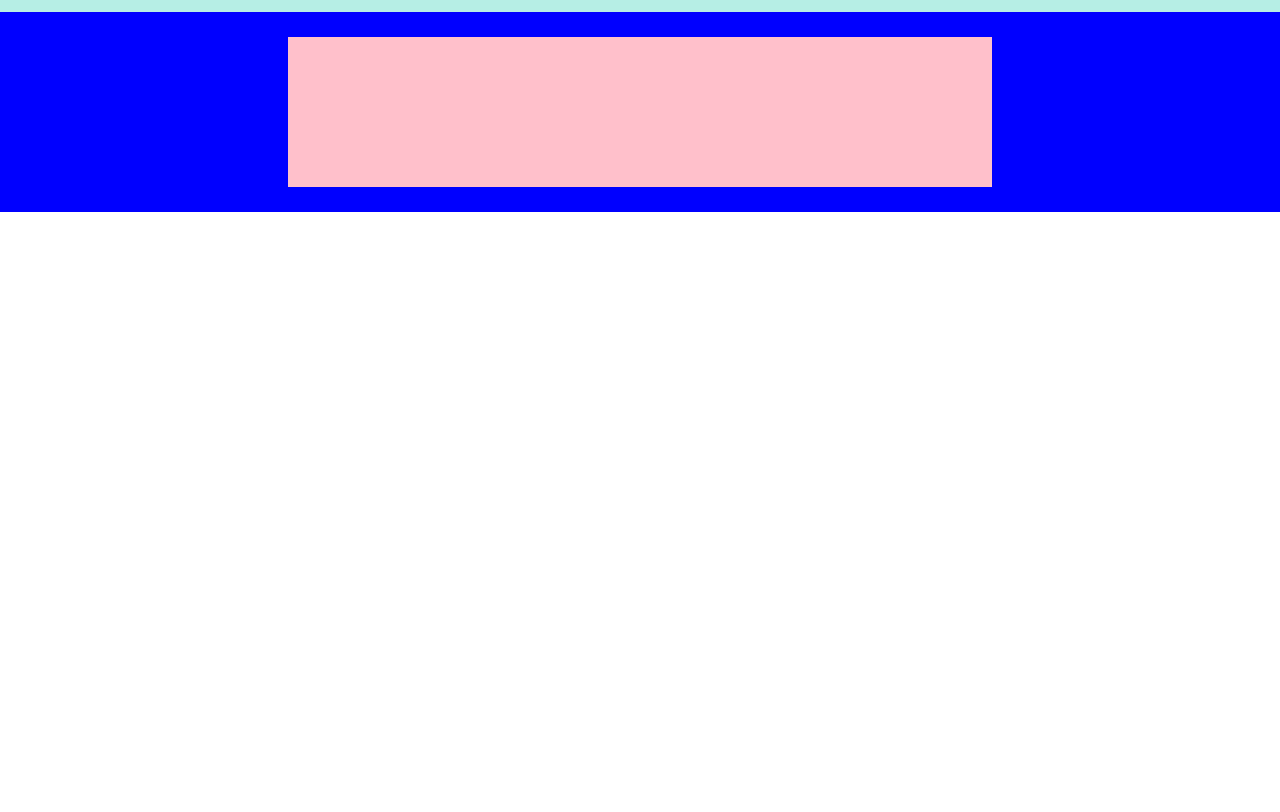
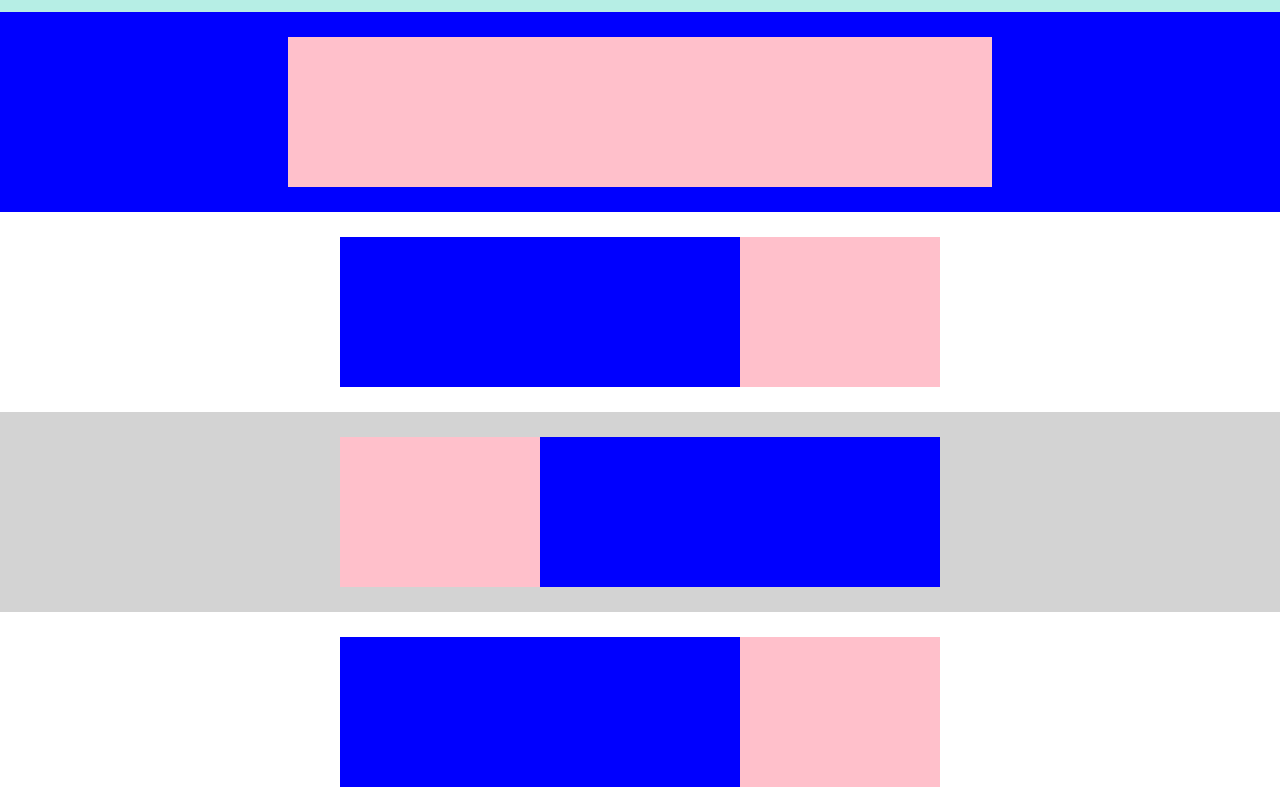
Before and after one commit to danieldorazio/htmlcss-struttura-discord, a plain HTML site: page index.html in a window 1280 px wide. Shown: the part 38-850 px from the top of the page. Before the commit the page ends 800 px from the top, so only its background shows below. Drawn offline with Linux system fonts and the light colour scheme.

Commit message:
add: sezione 1,2,3

```diff
--- a/css/style.css
+++ b/css/style.css
@@ -10,6 +10,7 @@
     justify-content: center;
     align-items: center;
 }
+
 
 /* HEADRE */
 header{
@@ -38,7 +39,7 @@ header{
 
 /* HERO */
 .hero{
-    min-height: 200px;
+    min-height: 150px;
     background-color: blue;
 }
 .hero-1{
@@ -47,7 +48,28 @@ header{
     background-color: pink;
 }
 /* SECTION ORRDER */
+.sezione {
+    min-height: 200px;
+}
+.dispari{
+    background-color:white;
+}
+.pari{
+    background-color: lightgrey;
+}
 
+.quadrato{
+    min-height: 150px;
+
+}
+.piccolo{
+    background-color: pink;
+    width: 200px;
+}
+.grande{
+    background-color: blue;
+    width: 400px;
+}
 /* SECTION NORMALE */
 
 /* SECTION 5DIV SHRINK */
--- a/index.html
+++ b/index.html
@@ -16,10 +16,23 @@
     <!-- MAIN -->
     <main>
         <!-- HERO -->
-        <div class="hero container">
+        <div class="hero sezione container">
             <div class="hero-1"></div>
         </div>
+
         <!-- SECTION 1,2,3 -->
+        <div class="sezione container dispari">
+            <div class="quadrato grande"></div>
+            <div class="quadrato piccolo"></div>
+        </div>
+        <div class="sezione container pari">
+            <div class="quadrato piccolo"></div>
+            <div class="quadrato grande"></div>
+        </div>
+        <div class="sezione container dispari">
+            <div class="quadrato grande"></div>
+            <div class="quadrato piccolo"></div>
+        </div>
 
         <!-- <SECTION NORMALE -->
         <!-- SECTION 5DIV SHRINK -->
```
